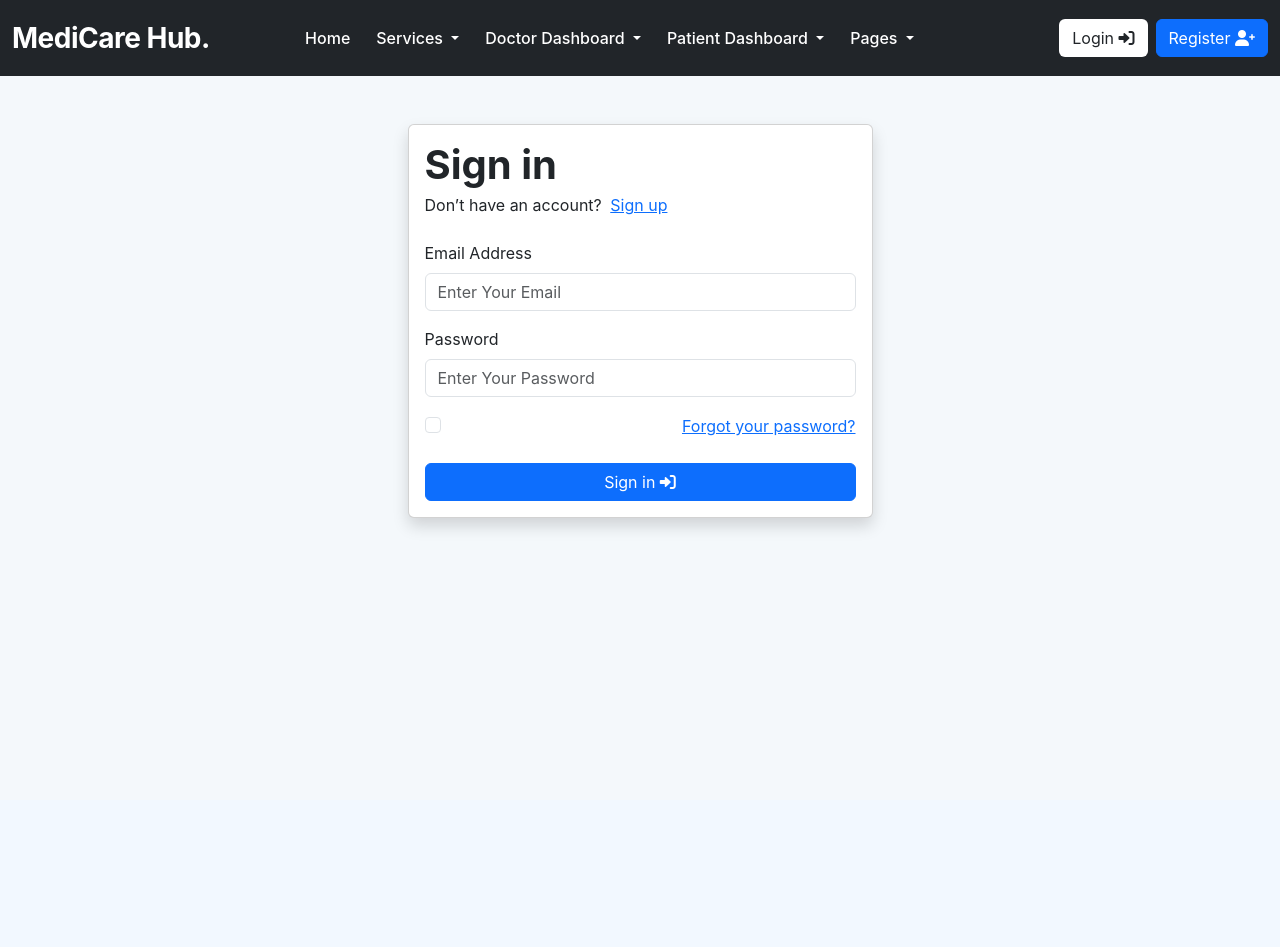
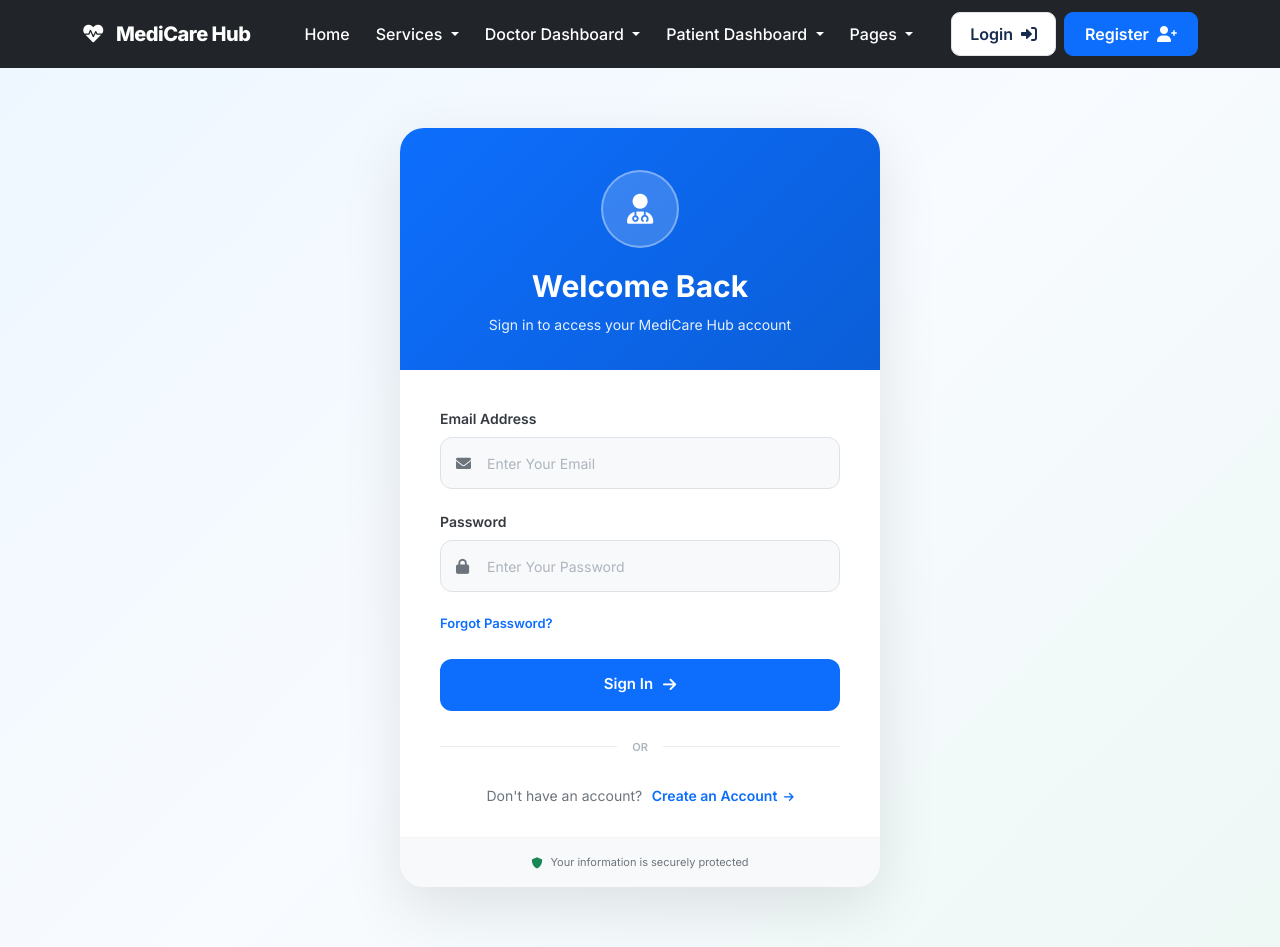
Before and after one commit to Malayaranjan014/hospital-management-system, a Django app: page /auth/signin/ in a window 1280 px wide. Before the commit the page ends 532 px from the top, so only its background shows below. Run offline with Django 5.2, Linux system fonts and the light colour scheme.

Commit message:
fixed the singin UI page

```diff
--- /dev/null
+++ b/static/css/signin.css
@@ -0,0 +1,367 @@
+/* sign in section */
+
+.signin-section {
+    min-height: calc(100vh - 76px);
+
+    display: flex;
+    justify-content: center;
+    align-items: center;
+    padding: 60px 20px;
+
+    background:
+        linear-gradient(
+            135deg,
+            #eef7ff 0%,
+            #f8fbff 50%,
+            #eef8f5 100%
+        );
+}
+
+
+/* sign in card*/
+
+.signin-card {
+    width: 100%;
+    max-width: 480px;
+    background: #ffffff;
+
+    border-radius: 24px;
+    overflow: hidden;
+
+    box-shadow:
+        0 20px 60px rgba(0, 0, 0, 0.10);
+}
+
+
+/* header */
+
+.signin-card-header {
+    text-align: center;
+
+    padding: 42px 35px 35px;
+
+    background: linear-gradient(
+        135deg,
+        #0d6efd,
+        #0b5ed7
+    );
+
+    color: #ffffff;
+}
+
+
+/* main icon*/
+
+.signin-main-icon {
+    width: 78px;
+    height: 78px;
+
+    margin: 0 auto 20px;
+    display: flex;
+    justify-content: center;
+    align-items: center;
+
+    border-radius: 50%;
+    background: rgba(255, 255, 255, 0.18);
+    border: 2px solid rgba(255, 255, 255, 0.35);
+    font-size: 30px;
+}
+
+
+.signin-card-header h1 {
+    margin: 0;
+    font-size: 30px;
+    font-weight: 700;
+}
+
+
+.signin-card-header p {
+    margin: 10px 0 0;
+    font-size: 14px;
+    opacity: 0.9;
+}
+
+
+/* body */
+
+.signin-card-body {
+    padding: 38px 40px 30px;
+}
+
+
+/* form group */
+
+.signin-form-group {
+    margin-bottom: 22px;
+}
+
+
+.signin-label {
+    display: block;
+    margin-bottom: 8px;
+    font-size: 14px;
+    font-weight: 600;
+    color: #343a40;
+}
+
+
+/* input box */
+
+.signin-input-box {
+    position: relative;
+
+    display: flex;
+    align-items: center;
+}
+
+
+.signin-input-box > i {
+    position: absolute;
+    left: 16px;
+    color: #6c757d;
+    font-size: 15px;
+    z-index: 2;
+}
+
+
+.signin-input-box input {
+    width: 100%;
+    height: 52px;
+    padding: 0 16px 0 46px;
+    border: 1px solid #dee2e6;
+    border-radius: 12px;
+    outline: none;
+    font-size: 14px;
+    background: #f8f9fa;
+
+    transition: all 0.25s ease;
+}
+
+
+.signin-input-box input:focus {
+    border-color: #0d6efd;
+    background: #ffffff;
+
+    box-shadow:
+        0 0 0 4px rgba(13, 110, 253, 0.10);
+}
+
+
+.signin-input-box input::placeholder {
+    color: #adb5bd;
+}
+
+
+/*options */
+
+.signin-options {
+    display: flex;
+    justify-content: space-between;
+    align-items: center;
+    margin: 4px 0 25px;
+    font-size: 13px;
+}
+
+
+.remember-option {
+    display: flex;
+    align-items: center;
+    gap: 7px;
+   cursor: pointer;
+
+    color: #495057;
+}
+
+
+.remember-option input {
+    width: 15px;
+    height: 15px;
+
+    cursor: pointer;
+}
+
+
+.forgot-link {
+    color: #0d6efd;
+    text-decoration: none;
+    font-weight: 600;
+}
+
+
+.forgot-link:hover {
+    text-decoration: underline;
+}
+
+
+/* sign in button */
+
+.signin-submit-btn {
+    width: 100%;
+    height: 52px;
+    border: none;
+    border-radius: 12px;
+    background: #0d6efd;
+    color: #ffffff;
+    font-size: 15px;
+    font-weight: 600;
+    cursor: pointer;
+    display: flex;
+    align-items: center;
+    justify-content: center;
+    gap: 10px;
+    transition: all 0.25s ease;
+}
+
+
+.signin-submit-btn:hover {
+    background: #0b5ed7;
+    transform: translateY(-2px);
+    box-shadow:
+        0 8px 20px rgba(13, 110, 253, 0.25);
+}
+
+
+.signin-submit-btn:active {
+    transform: translateY(0);
+}
+
+
+/* divider*/
+
+.signin-divider {
+    display: flex;
+    align-items: center;
+    gap: 15px;
+    margin: 28px 0;
+}
+
+
+.signin-divider::before,
+.signin-divider::after {
+    content: "";
+    flex: 1;
+    height: 1px;
+    background: #e9ecef;
+}
+
+
+.signin-divider span {
+    font-size: 11px;
+    font-weight: 600;
+    color: #adb5bd;
+}
+
+
+/* register link  */
+
+.signin-register {
+    text-align: center;
+}
+
+
+.signin-register p {
+    display: inline;
+    margin: 0;
+    color: #6c757d;
+    font-size: 14px;
+}
+
+
+.signin-register a {
+    margin-left: 5px;
+    color: #0d6efd;
+    text-decoration: none;
+    font-size: 14px;
+    font-weight: 600;
+}
+
+
+.signin-register a:hover {
+    text-decoration: underline;
+}
+
+
+.signin-register a i {
+    margin-left: 3px;
+    font-size: 11px;
+}
+
+
+/* security footer */
+
+.signin-security {
+    display: flex;
+
+    justify-content: center;
+    align-items: center;
+    gap: 8px;
+    padding: 16px;
+    background: #f8f9fa;
+    border-top: 1px solid #f1f3f5;
+    color: #6c757d;
+    font-size: 11px;
+}
+
+
+.signin-security i {
+    color: #198754;
+}
+
+
+/* secponsive section */
+
+@media (max-width: 576px) {
+
+    .signin-section {
+        padding: 35px 15px;
+    }
+
+    .signin-card {
+        border-radius: 18px;
+    }
+
+    .signin-card-header {
+        padding: 35px 25px 30px;
+    }
+
+    .signin-card-header h1 {
+        font-size: 26px;
+    }
+
+    .signin-main-icon {
+        width: 68px;
+        height: 68px;
+
+        font-size: 26px;
+    }
+
+    .signin-card-body {
+        padding: 30px 25px 25px;
+    }
+
+}
+
+
+@media (max-width: 400px) {
+
+    .signin-section {
+        padding: 25px 10px;
+    }
+
+    .signin-card-header {
+        padding: 30px 20px 25px;
+    }
+
+    .signin-card-body {
+        padding: 25px 18px 22px;
+    }
+
+    .signin-options {
+        flex-direction: column;
+
+        align-items: flex-start;
+
+        gap: 12px;
+    }
+
+}
--- a/templates/userauths/signin.html
+++ b/templates/userauths/signin.html
@@ -1,131 +1,343 @@
-<!DOCTYPE html>
+{% load static %}
+
+<!doctype html>
 <html lang="en">
   <head>
     <meta charset="UTF-8" />
     <meta name="viewport" content="width=device-width, initial-scale=1.0" />
-        <title>Base</title>
-        <link rel="stylesheet" href="https://cdn.jsdelivr.net/npm/bootstrap-icons@1.11.3/font/bootstrap-icons.min.css" />
-        <link href="https://cdn.jsdelivr.net/npm/bootstrap@5.3.3/dist/css/bootstrap.min.css" rel="stylesheet" integrity="sha384-QWTKZyjpPEjISv5WaRU9OFeRpok6YctnYmDr5pNlyT2bRjXh0JMhjY6hW+ALEwIH" crossorigin="anonymous" />
-        <link href="https://cdnjs.cloudflare.com/ajax/libs/font-awesome/6.0.0/css/all.min.css" rel="stylesheet" />
-        <link href="https://fonts.googleapis.com/css?family=Roboto:300,400,500,700&display=swap" rel="stylesheet" />
-        <link rel="stylesheet" href="https://cdn.jsdelivr.net/npm/bootstrap-icons@1.11.3/font/bootstrap-icons.min.css" />
-        <link rel="stylesheet" href="/assets/css/style.css" />
+
+    <title>MediCare Hub | Sign IN</title>
+
+    <!-- Bootstrap -->
+    <link
+      href="https://cdn.jsdelivr.net/npm/bootstrap@5.3.3/dist/css/bootstrap.min.css"
+      rel="stylesheet"
+    />
+
+    <!-- Bootstrap Icons -->
+    <link
+      rel="stylesheet"
+      href="https://cdn.jsdelivr.net/npm/bootstrap-icons@1.11.3/font/bootstrap-icons.min.css"
+    />
+
+    <!-- Font Awesome -->
+    <link
+      href="https://cdnjs.cloudflare.com/ajax/libs/font-awesome/6.0.0/css/all.min.css"
+      rel="stylesheet"
+    />
+
+    <!-- Google Font -->
+    <link
+      href="https://fonts.googleapis.com/css2?family=Inter:wght@400;500;600;700;800&display=swap"
+      rel="stylesheet"
+    />
+
+    <!-- Your CSS -->
+    <link rel="stylesheet" href="{% static 'css/style.css' %}" />
+    <link rel="stylesheet" href="{% static 'css/signin.css' %}" />
   </head>
+
   <body>
-        <nav class="navbar navbar-expand-lg navbar-dark bg-dark">
-            <div class="container-fluid">
-                <a class="navbar-brand fw-bold fs-3" href="/">MediCare Hub.</a>
-                <button class="navbar-toggler" type="button" data-bs-toggle="collapse" data-bs-target="#navbarSupportedContent" aria-controls="navbarSupportedContent" aria-expanded="false" aria-label="Toggle navigation">
+    <!-- ================= NAVBAR ================= -->
+
+    <nav class="navbar navbar-expand-lg">
+      <div class="container">
+        <!-- Logo -->
+
+        <a class="navbar-brand" href="/">
+          <i class="fas fa-heartbeat me-2"></i>
+
+          MediCare <span>Hub</span>
+        </a>
+
+        <!-- Mobile Menu Button -->
+        <button
+          class="navbar-toggler"
+          type="button"
+          data-bs-toggle="collapse"
+          data-bs-target="#navbarContent"
+          aria-controls="navbarContent"
+          aria-expanded="false"
+          aria-label="Toggle navigation"
+        >
           <span class="navbar-toggler-icon"></span>
         </button>
 
-                <div class="collapse navbar-collapse" id="navbarSupportedContent">
-                    <div class="mx-auto">
-                        <ul class="navbar-nav me-auto mb-2 mb-lg-0">
+        <!-- Navbar Content -->
+        <div class="collapse navbar-collapse" id="navbarContent">
+          <!-- MENU -->
+
+          <ul class="navbar-nav mx-auto mb-2 mb-lg-0">
+            <!-- HOME -->
+
             <li class="nav-item">
-                                <a class="nav-link active" aria-current="page" href="/">Home</a>
+              <a class="nav-link active" aria-current="page" href="/"> Home </a>
+            </li>
+
+            <li class="nav-item dropdown">
+              <a
+                class="nav-link dropdown-toggle"
+                href="#"
+                id="servicesDropdown"
+                role="button"
+                data-bs-toggle="dropdown"
+                aria-expanded="false"
+              >
+                Services
+              </a>
+
+              <ul class="dropdown-menu" aria-labelledby="servicesDropdown">
+                <li>
+                  <a class="dropdown-item" href="#"> Neurology </a>
+                </li>
+
+                <li>
+                  <a class="dropdown-item" href="#"> Skin Care </a>
+                </li>
+
+                <li>
+                  <a class="dropdown-item" href="#"> Cancer </a>
+                </li>
+              </ul>
             </li>
             <li class="nav-item dropdown">
-                                <a class="nav-link dropdown-toggle text-white" href="#" id="navbarDropdown" role="button" data-bs-toggle="dropdown" aria-expanded="false"> Services </a>
-                                <ul class="dropdown-menu" aria-labelledby="navbarDropdown">
-                                    <li><a class="dropdown-item" href="#">Neurology </a></li>
-                                    <li><a class="dropdown-item" href="#">Skin Care </a></li>
-                                    <li><a class="dropdown-item" href="#">Cancer </a></li>
+              <a
+                class="nav-link dropdown-toggle"
+                href="#"
+                id="doctorDropdown"
+                role="button"
+                data-bs-toggle="dropdown"
+                aria-expanded="false"
+              >
+                Doctor Dashboard
+              </a>
+
+              <ul class="dropdown-menu" aria-labelledby="doctorDropdown">
+                <li>
+                  <a class="dropdown-item" href="/doctor/dashboard.html">
+                    Dashboard
+                  </a>
+                </li>
+
+                <li>
+                  <a class="dropdown-item" href="/doctor/appointments.html">
+                    Appointments
+                  </a>
+                </li>
+
+                <li>
+                  <a class="dropdown-item" href="/doctor/payments.html">
+                    Payments
+                  </a>
+                </li>
+
+                <li>
+                  <a class="dropdown-item" href="/doctor/notifications.html">
+                    Notifications
+                  </a>
+                </li>
+
+                <li>
+                  <a class="dropdown-item" href="/doctor/profile.html">
+                    Profile
+                  </a>
+                </li>
               </ul>
             </li>
 
             <li class="nav-item dropdown">
-                                <a class="nav-link dropdown-toggle text-white" href="#" id="navbarDropdown" role="button" data-bs-toggle="dropdown" aria-expanded="false">Doctor Dashboard </a>
-                                <ul class="dropdown-menu" aria-labelledby="navbarDropdown">
-                                    <li><a class="dropdown-item" href="/doctor/dashboard.html">Dashboard</a></li>
-                                    <li><a class="dropdown-item" href="/doctor/appointments.html">Appointments</a></li>
-                                    <li><a class="dropdown-item" href="/doctor/payments.html">Payments</a></li>
-                                    <li><a class="dropdown-item" href="/doctor/notifications.html">Notifications</a></li>
-                                    <li><a class="dropdown-item" href="/doctor/profile.html">Profile</a></li>
+              <a
+                class="nav-link dropdown-toggle"
+                href="#"
+                id="patientDropdown"
+                role="button"
+                data-bs-toggle="dropdown"
+                aria-expanded="false"
+              >
+                Patient Dashboard
+              </a>
+
+              <ul class="dropdown-menu" aria-labelledby="patientDropdown">
+                <li>
+                  <a class="dropdown-item" href="/patient/dashboard.html">
+                    Dashboard
+                  </a>
+                </li>
+
+                <li>
+                  <a class="dropdown-item" href="/patient/appointments.html">
+                    Appointments
+                  </a>
+                </li>
+
+                <li>
+                  <a class="dropdown-item" href="/patient/medical-reports.html">
+                    Medical Reports
+                  </a>
+                </li>
+
+                <li>
+                  <a class="dropdown-item" href="/patient/lab-tests.html">
+                    Lab Tests
+                  </a>
+                </li>
+
+                <li>
+                  <a class="dropdown-item" href="/patient/prescription.html">
+                    Prescription
+                  </a>
+                </li>
+
+                <li>
+                  <a class="dropdown-item" href="/patient/payments.html">
+                    Payments
+                  </a>
+                </li>
+
+                <li>
+                  <a class="dropdown-item" href="/patient/notifications.html">
+                    Notifications
+                  </a>
+                </li>
+
+                <li>
+                  <a class="dropdown-item" href="/patient/profile.html">
+                    Profile
+                  </a>
+                </li>
               </ul>
             </li>
 
             <li class="nav-item dropdown">
-                                <a class="nav-link dropdown-toggle text-white" href="#" id="navbarDropdown" role="button" data-bs-toggle="dropdown" aria-expanded="false">Patient Dashboard </a>
-                                <ul class="dropdown-menu" aria-labelledby="navbarDropdown">
-                                    <li><a class="dropdown-item" href="/patient/dashboard.html">Dashboard</a></li>
-                                    <li><a class="dropdown-item" href="/patient/appointments.html">Appointments</a></li>
-                                    <li><a class="dropdown-item" href="/patient/medical-reports.html">Medical Reports</a></li>
-                                    <li><a class="dropdown-item" href="/patient/lab-tests.html">Lab Tests</a></li>
-                                    <li><a class="dropdown-item" href="/patient/prescription.html">Prescription</a></li>
-                                    <li><a class="dropdown-item" href="/patient/payments.html">Payments</a></li>
-                                    <li><a class="dropdown-item" href="/patient/notifications.html">Notifications</a></li>
-                                    <li><a class="dropdown-item" href="/patient/profile.html">Profile</a></li>
-                                </ul>
+              <a
+                class="nav-link dropdown-toggle"
+                href="#"
+                id="pagesDropdown"
+                role="button"
+                data-bs-toggle="dropdown"
+                aria-expanded="false"
+              >
+                Pages
+              </a>
+
+              <ul class="dropdown-menu" aria-labelledby="pagesDropdown">
+                <li>
+                  <a class="dropdown-item" href="/pages/about-us.html">
+                    About Us
+                  </a>
                 </li>
 
-                            <li class="nav-item dropdown">
-                                <a class="nav-link dropdown-toggle text-white" href="#" id="navbarDropdown" role="button" data-bs-toggle="dropdown" aria-expanded="false"> Pages </a>
-                                <ul class="dropdown-menu" aria-labelledby="navbarDropdown">
-                                    <li><a class="dropdown-item" href="/pages/about-us.html">About Us</a></li>
-                                    <li><a class="dropdown-item" href="/pages/contact-us.html">Contact Us</a></li>
+                <li>
+                  <a class="dropdown-item" href="/pages/contact-us.html">
+                    Contact Us
+                  </a>
+                </li>
               </ul>
             </li>
           </ul>
-                    </div>
 
-                    <div class="d-flex ms-auto">
-                        <a href="auth/login.html" class="btn bg-white me-2" type="submit">Login <i class="fas fa-sign-in-alt"></i></a>
-                        <a href="auth/register.html" class="btn btn-primary" type="submit">Register <i class="fas fa-user-plus"></i></a>
+          <div class="d-flex gap-2">
+            <a href="/auth/signin/" class="btn login-btn">
+              Login
+              <i class="fas fa-sign-in-alt ms-1"></i>
+            </a>
+
+            <a href="/auth/signup/" class="btn register-btn">
+              Register
+              <i class="fas fa-user-plus ms-1"></i>
+            </a>
           </div>
         </div>
       </div>
     </nav>
 
-        <section class="container d-flex flex-column mt-5">
-            <div class="row align-items-center justify-content-center g-0 h-lg-100 py-8">
-                <div class="col-lg-5 col-md-8 py-8 py-xl-0">
-                    <div class="card shadow">
-                        <div class="card-body p-6">
-                            <div class="mb-4">
-                                <h1 class="mb-1 fw-bold">Sign in</h1>
-                                <span>
-                                    Don’t have an account?
-                                    <a href="register.html" class="ms-1"> Sign up </a>
-                                </span>
+    <!--  SIGNIN SECTION  -->
+
+
+    <section class="signin-section">
+      <div class="signin-card">
+        <!-- TOP HEADER -->
+        <div class="signin-card-header">
+          <div class="signin-main-icon">
+            <i class="fas fa-user-md"></i>
           </div>
-                            <!-- Form -->
-                            <form class="needs-validation" method="POST">
+
+          <h1>Welcome Back</h1>
+
+          <p>Sign in to access your MediCare Hub account</p>
+        </div>
+
+        <!-- FORM AREA -->
+        <div class="signin-card-body">
+          <form method="POST" class="signin-form">
             {% csrf_token %}
-                                <!-- Username -->
-                                <div class="mb-3">
-                                    <label for="email" class="form-label"> Email Address </label>
+
+            <!-- EMAIL -->
+            <div class="signin-form-group">
+              <label class="signin-label"> Email Address </label>
+
+              <div class="signin-input-box">
+                <i class="fas fa-envelope"></i>
+
                 {{ form.email }}
-                                    <div class="invalid-feedback">Please enter valid username.</div>
-                                </div>
-                                <!-- Password -->
-                                <div class="mb-3">
-                                    <label for="password" class="form-label"> Password </label>
-                                    {{ form.password }}
-                                    <div class="invalid-feedback">Please enter valid password.</div>
-                                </div>
-                                <!-- Checkbox -->
-                                <div class="d-lg-flex justify-content-between align-items-center mb-4">
-                                    <div class="form-check">
-                                        <input type="checkbox" class="form-check-input" id="rememberme" required />
-                                        <div class="invalid-feedback">You must agree before submitting.</div>
-                                    </div>
-                                    <div>
-                                        <a href="forgot-password.html">Forgot your password?</a>
               </div>
             </div>
-                                <div>
-                                    <div class="d-grid">
-                                        <button type="submit" class="btn btn-primary">Sign in <i class="fas fa-sign-in-alt"></i></button>
+
+            <!-- PASSWORD -->
+            <div class="signin-form-group">
+              <label class="signin-label"> Password </label>
+
+              <div class="signin-input-box">
+                <i class="fas fa-lock"></i>
+
+                {{ form.password }}
               </div>
+            </div>
+
+            <!-- OPTIONS -->
+            <div class="signin-options">
+
+
+              <a href="forgot-password.html" class="forgot-link">
+                Forgot Password?
+              </a>
+            </div>
+
+            <!-- SIGN IN BUTTON -->
+            <button type="submit" class="signin-submit-btn">
+              <span>Sign In</span>
+
+              <i class="fas fa-arrow-right"></i>
+            </button>
+
+            <!-- DIVIDER -->
+            <div class="signin-divider">
+              <span>OR</span>
+            </div>
+
+            <!-- SIGN UP -->
+            <div class="signin-register">
+              <p>Don't have an account?</p>
+
+              <a href="/auth/signup/">
+                Create an Account
+                <i class="fas fa-arrow-right"></i>
+              </a>
             </div>
           </form>
         </div>
-                    </div>
+
+        <!-- SECURITY FOOTER -->
+        <div class="signin-security">
+          <i class="fas fa-shield-alt"></i>
+
+          <span> Your information is securely protected </span>
         </div>
       </div>
     </section>
 
-        <script src="https://cdn.jsdelivr.net/npm/bootstrap@5.3.3/dist/js/bootstrap.bundle.min.js" integrity="sha384-YvpcrYf0tY3lHB60NNkmXc5s9fDVZLESaAA55NDzOxhy9GkcIdslK1eN7N6jIeHz" crossorigin="anonymous"></script>
+    <!-- Bootstrap JavaScript -->
+
+    <script src="https://cdn.jsdelivr.net/npm/bootstrap@5.3.3/dist/js/bootstrap.bundle.min.js"></script>
   </body>
 </html>
```
Lines whose indentation alone changed are shown as unchanged.
